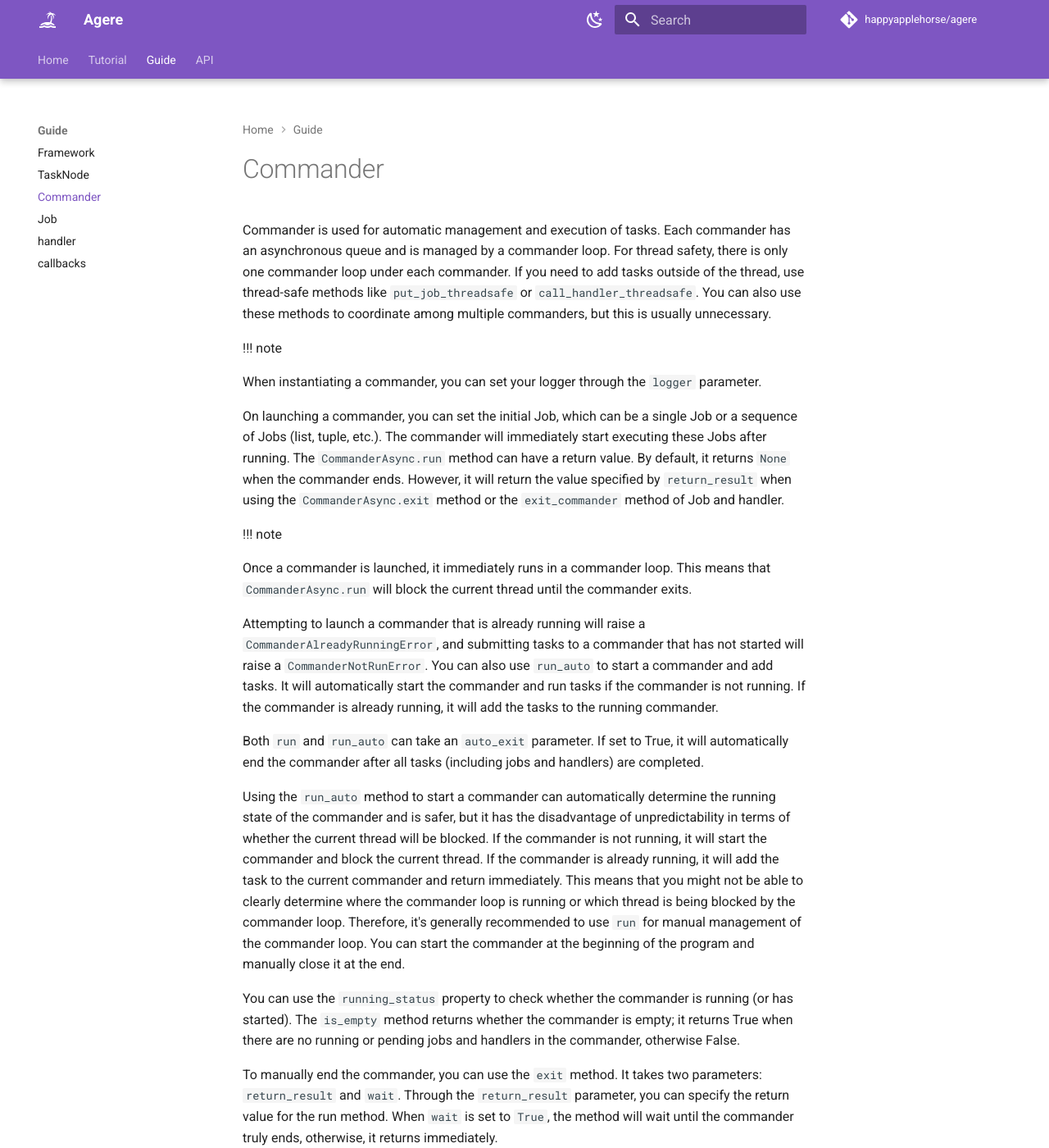
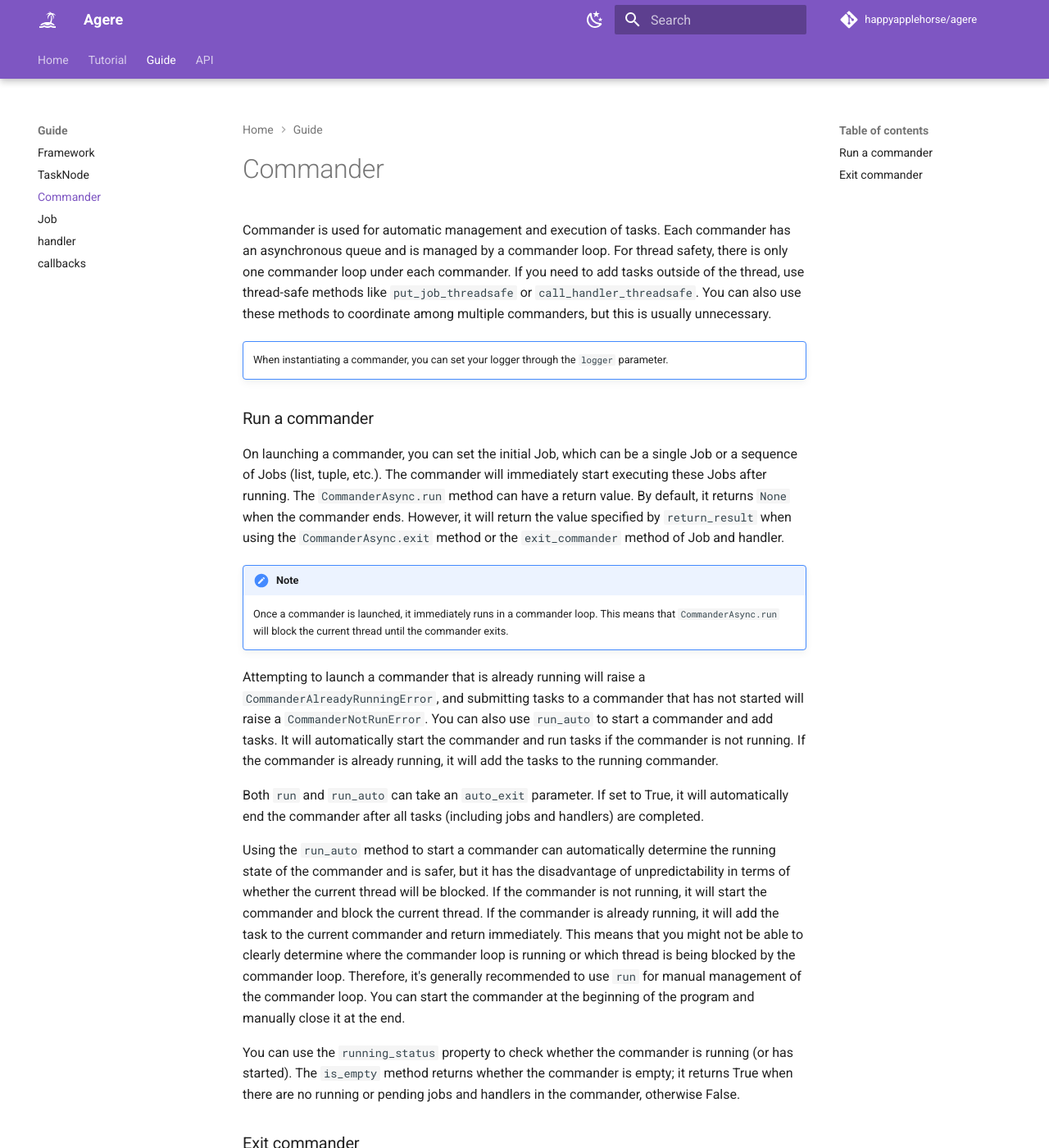
Before and after one commit to happyapplehorse/agere, an MkDocs documentation site: the page built from docs/guide/commander.md, in a window 1280 px wide and 1400 px high. Shown: the whole window at 82% size. Built offline with MkDocs 1.6.1 and Material for MkDocs 9.7.7, drawn with Linux system fonts in a browser that asks for light colours; comment, search, counter and statistics services are not loaded.

Commit message:
docs: update docs

```diff
--- a/docs/guide/commander.md
+++ b/docs/guide/commander.md
@@ -3,10 +3,10 @@ managed by a commander loop. For thread safety, there is only one commander loop
 to add tasks outside of the thread, use thread-safe methods like `put_job_threadsafe` or `call_handler_threadsafe`.
 You can also use these methods to coordinate among multiple commanders, but this is usually unnecessary.
 
-!!! note
+!!! note ""
+    When instantiating a commander, you can set your logger through the `logger` parameter.
 
-When instantiating a commander, you can set your logger through the `logger` parameter.
-
+### Run a commander
 
 On launching a commander, you can set the initial Job, which can be a single Job or a sequence of Jobs (list,
 tuple, etc.). The commander will immediately start executing these Jobs after running. The `CommanderAsync.run`
@@ -15,9 +15,8 @@ value specified by `return_result` when using the `CommanderAsync.exit` method o
 Job and handler.
 
 !!! note
-
-Once a commander is launched, it immediately runs in a commander loop. This means that `CommanderAsync.run` will
-block the current thread until the commander exits.
+    Once a commander is launched, it immediately runs in a commander loop. This means that `CommanderAsync.run` will
+    block the current thread until the commander exits.
 
 
 Attempting to launch a commander that is already running will raise a `CommanderAlreadyRunningError`, and submitting
@@ -44,6 +43,8 @@ returns whether the commander is empty; it returns True when there are no runnin
 otherwise False.
 
 
+### Exit commander
+
 To manually end the commander, you can use the `exit` method. It takes two parameters: `return_result` and `wait`. Through the
 `return_result` parameter, you can specify the return value for the run method. When `wait` is set to `True`, the method will
 wait until the commander truly ends, otherwise, it returns immediately.
--- a/mkdocs.yml
+++ b/mkdocs.yml
@@ -63,6 +63,8 @@ markdown_extensions:
   - pymdownx.inlinehilite
   - pymdownx.snippets
   - pymdownx.superfences
+  - admonition
+  - pymdownx.details
 
 nav:
   - Home: index.md
```
Also changed, not shown: docs/guide/framework.md (+5 -0 lines).
